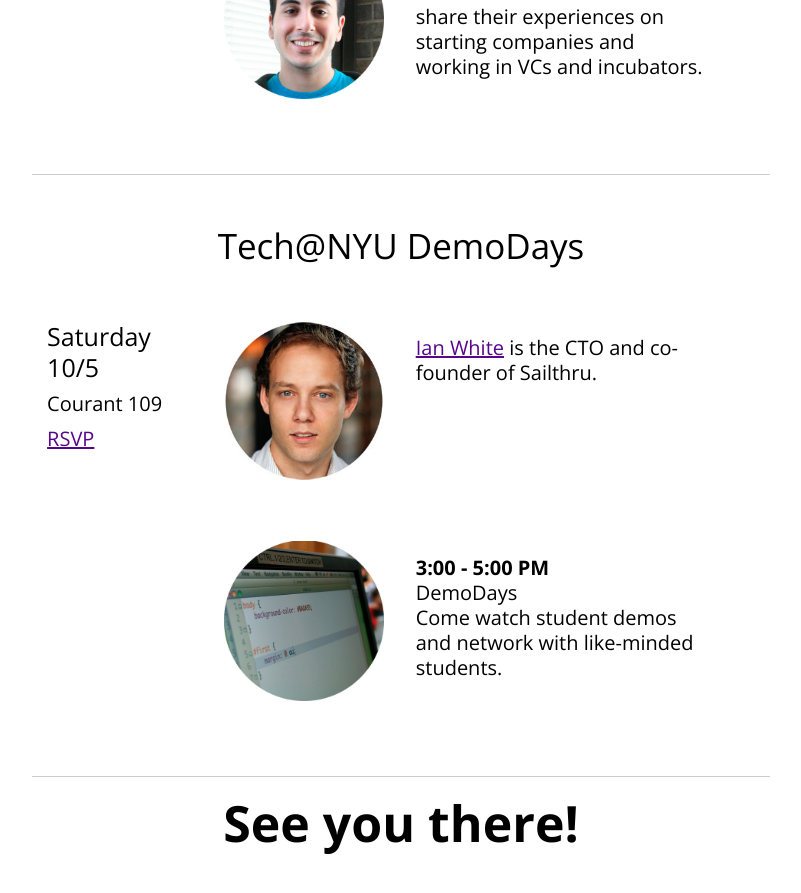
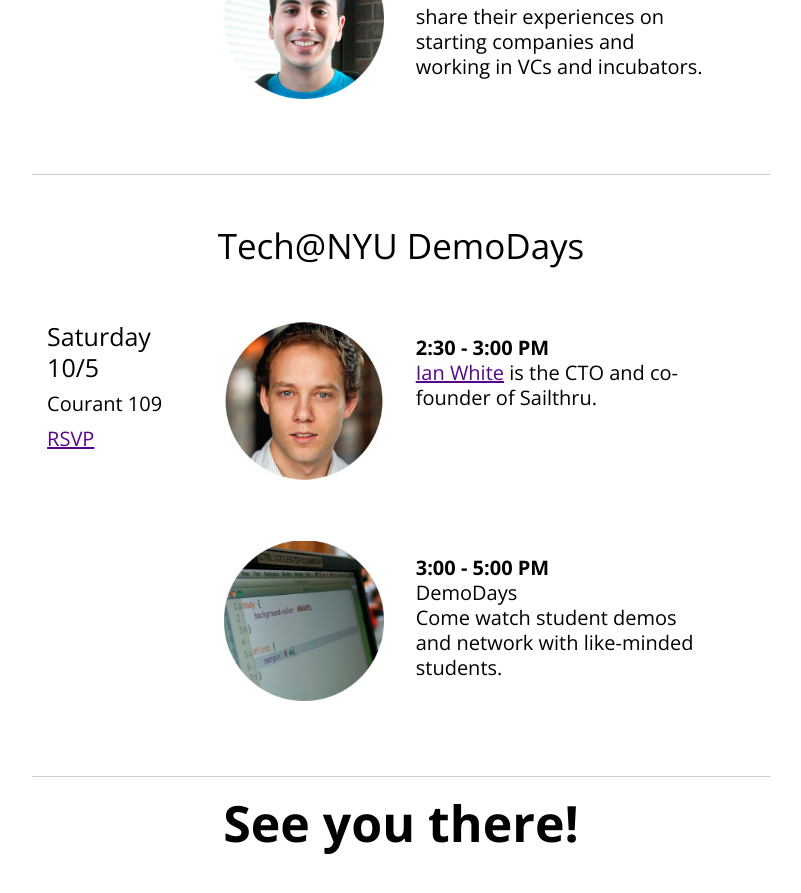
Before and after one commit to TechAtNYU/startup-week, a Jekyll site: the page built from index.md, in a window 1280 px wide and 900 px high, scrolled down 4546 px. Shown: the top 893 px of the window, without its empty margins (239-1040 px from the left). Built offline with Jekyll 4.4.1, drawn with Linux system fonts in a browser that asks for light colours; Markdown is read by kramdown in place of the engine named in the settings.

Commit message:
fixed demodays/ian time
Signed-off-by: Cheryl Wu <cheryl.wu@nasdaqomx.com>

```diff
--- a/index.md
+++ b/index.md
@@ -77,7 +77,7 @@
 		Courant 109<br>
 		[RSVP](http://www.meetup.com/DemoDays/events/141789122/)
 	*	![Ian White](/lib/img/iwhite.jpg)
-	*	[Ian White](https://www.sailthru.com/company/) is the CTO and co-founder of Sailthru.
+	*	**2:30 - 3:00 PM**<br>[Ian White](https://www.sailthru.com/company/) is the CTO and co-founder of Sailthru.
 	*
 	*	![DemoDays](/lib/img/code.jpg)
 	*	**3:00 - 5:00 PM**<br>
```
Also changed, not shown: 1 other file.
